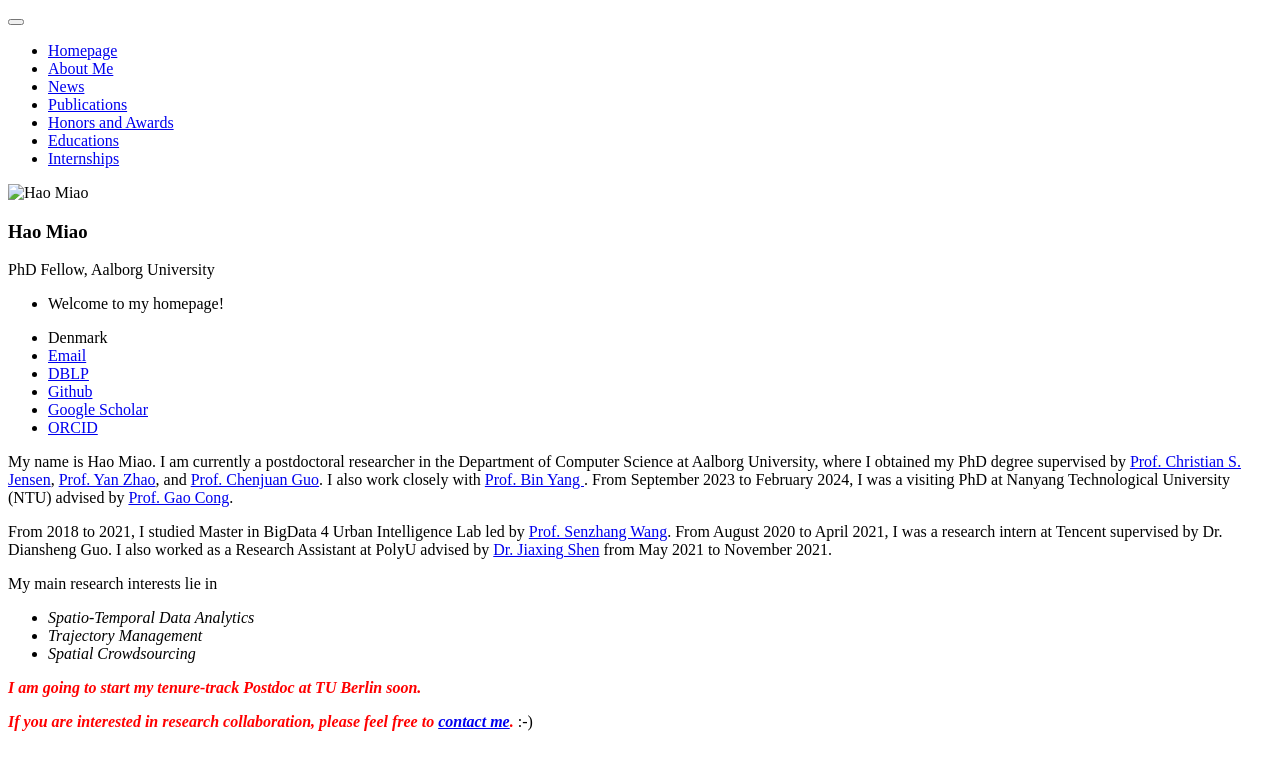
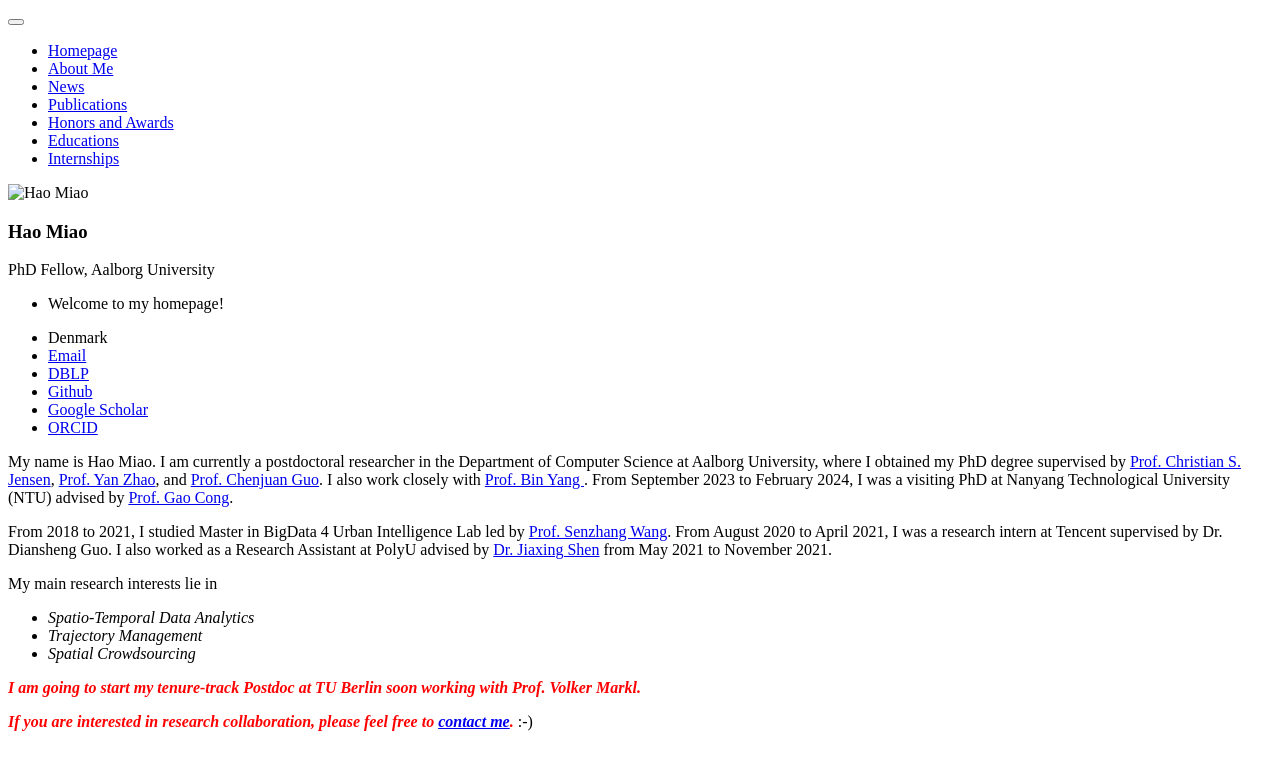
Before and after one commit to MiaoHaoSunny/MiaoHaoSunny.github.io, a Jekyll site: the page built from _pages/includes/intro.md, in a window 1280 px wide. Shown: the top 770 px of the page. Built offline with Jekyll 4.4.1, drawn with Linux system fonts in a browser that asks for light colours; our own code applies the rules of GitHub Pages for plain Markdown files.

Commit message:
Update intro.md

```diff
--- a/_pages/includes/intro.md
+++ b/_pages/includes/intro.md
@@ -11,6 +11,6 @@
 <!-- I have published 10+ papers at top-tier DB/DM conferences and journals such as ICDE, CIKM, and TKDE. -->
 <!-- <a href='https://scholar.google.com/citations?user=eRouT0MAAAAJ'><img src="https://img.shields.io/endpoint?logo=Google%20Scholar&url=https%3A%2F%2Fcdn.jsdelivr.net%2Fgh%2FRayeRen%2Fmiaohaosunny.github.io@google-scholar-stats%2Fgs_data_shieldsio.json&labelColor=f6f6f6&color=9cf&style=flat&label=citations"></a> -->
 
-<em><i><b><font color="red">I am going to start my tenure-track Postdoc at TU Berlin soon.</font></b></i></em>
+<em><i><b><font color="red">I am going to start my tenure-track Postdoc at TU Berlin soon working with Prof. Volker Markl.</font></b></i></em>
 
 <em><i><b><font color="red">If you are interested in research collaboration, please feel free to <a href="mailto:haom@cs.aau.dk">contact me</a>.</font></b></i></em> :-)
```
